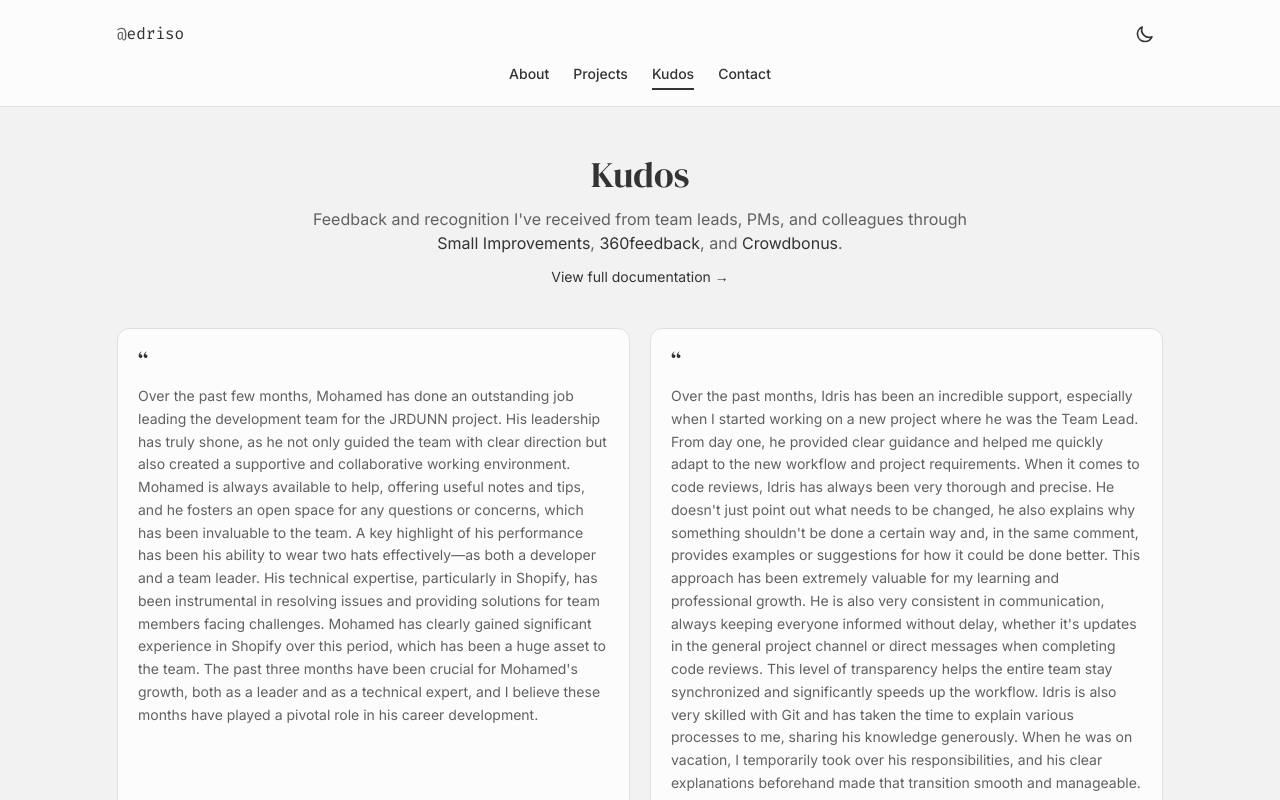
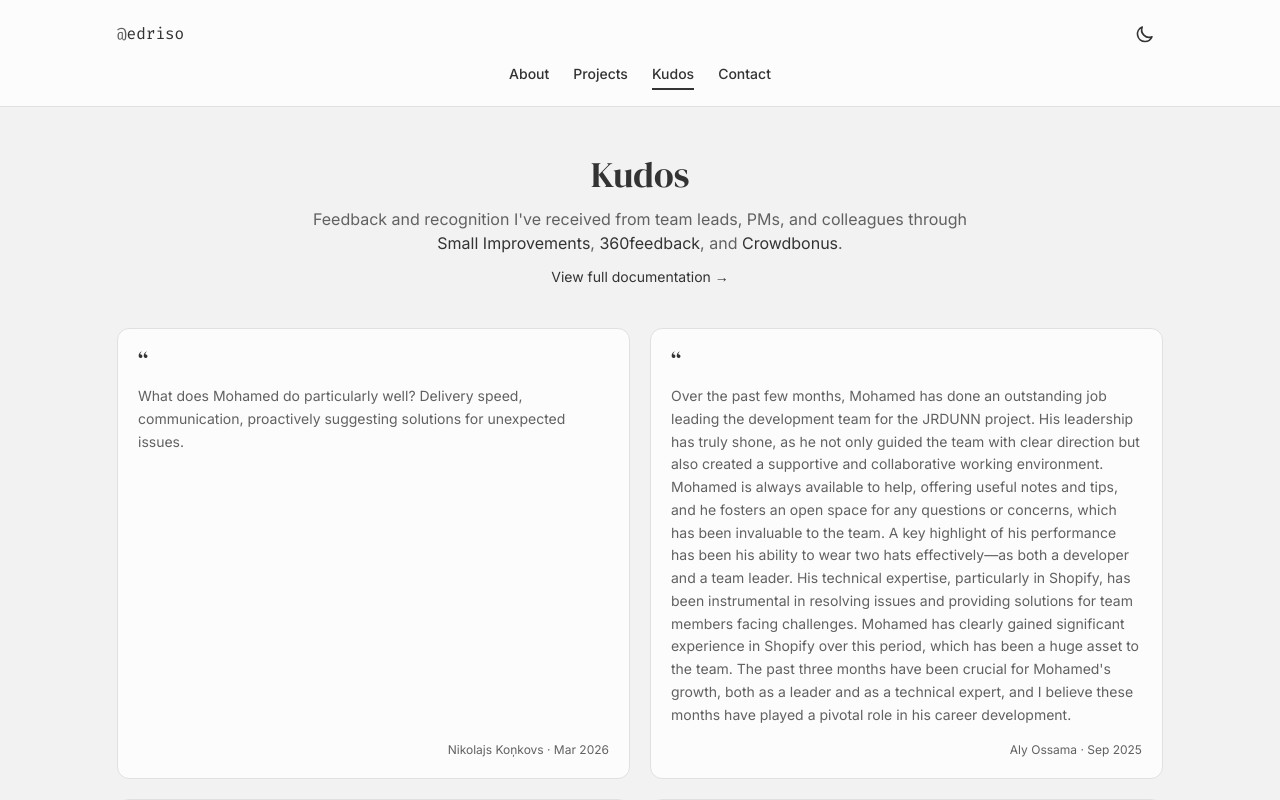
Before and after one commit to edriso/portfolio, a React (Vite) app: page /kudos in a window 1280 px wide. Shown: the top 800 px of the page. Built offline with nearby package versions, Linux system fonts and the light colour scheme; no server answers.

Commit message:
add Mar 2026 kudo from Nikolajs Koņkovs

```diff
--- a/src/data/kudos.js
+++ b/src/data/kudos.js
@@ -166,6 +166,13 @@ const kudos = [
     date: 'Sep 2025',
     author: 'Aly Ossama',
   },
+  {
+    id: 28,
+    content:
+      'What does Mohamed do particularly well? Delivery speed, communication, proactively suggesting solutions for unexpected issues.',
+    date: 'Mar 2026',
+    author: 'Nikolajs Koņkovs',
+  },
 ];
 
 export default kudos;
```
